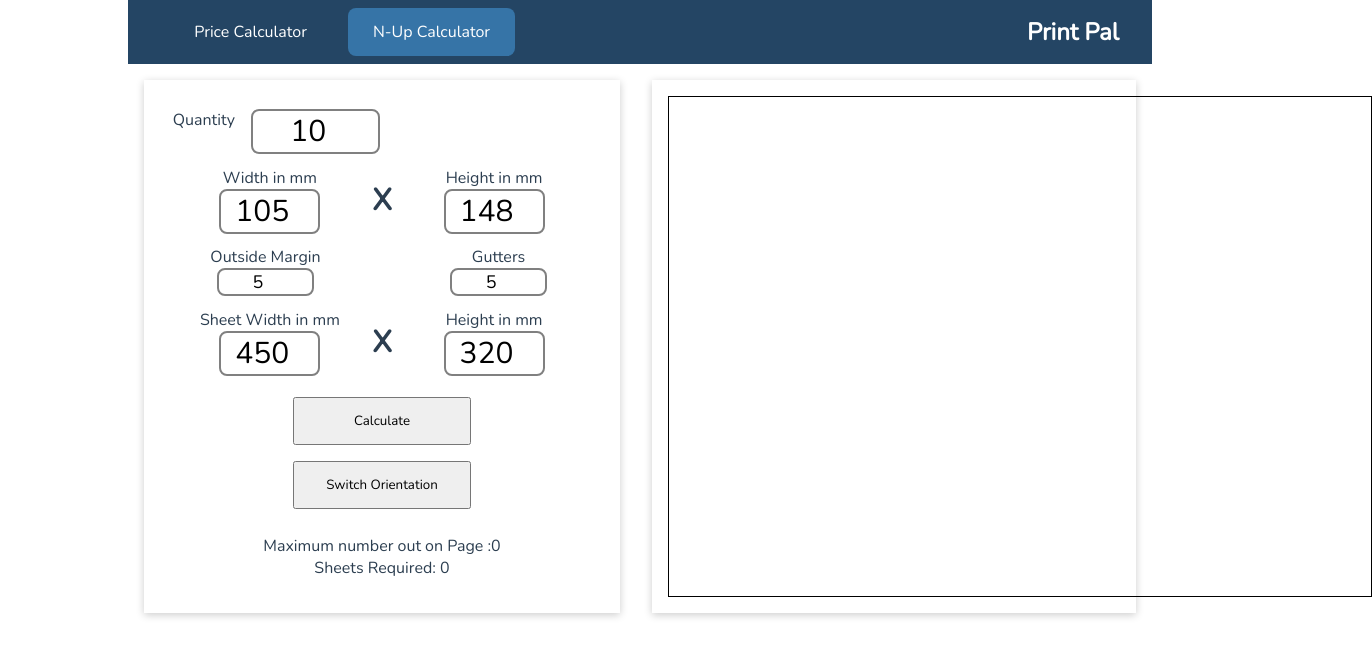
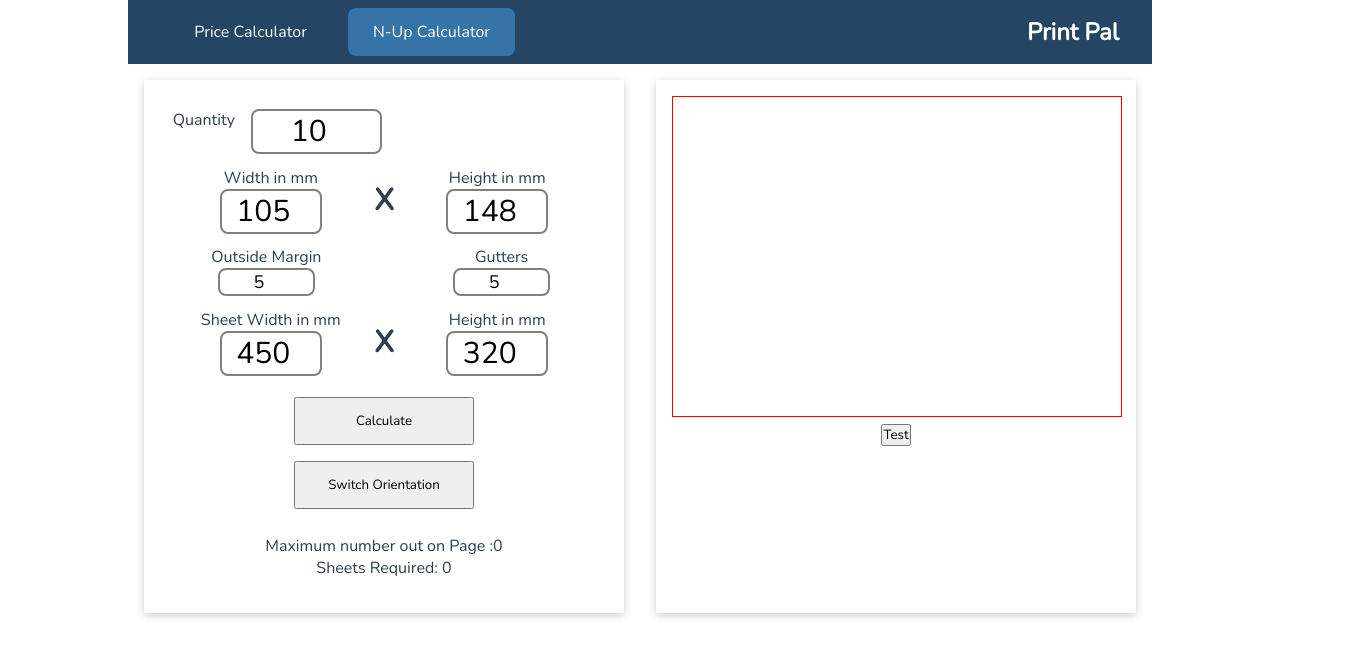
Before and after one commit to jensadria/print-pal, a Vue app: page /nup in a window 1280 px wide. Shown: the top 656 px of the page, 1372 px wide, since content can reach past the window. Built offline with nearby package versions, Linux system fonts and the light colour scheme.

Commit message:
Canvas styling fixes and first imposition functionality

```diff
--- a/src/components/nup/NupCanvas.vue
+++ b/src/components/nup/NupCanvas.vue
@@ -5,6 +5,7 @@
       :width="nUpInput.sheetWidth"
       :height="nUpInput.sheetHeight"
     ></canvas>
+    <p><button type="button" @click="drawRect()">Test</button></p>
   </div>
 </template>
 
@@ -22,25 +23,55 @@ export default {
     nUpResult() {
       return this.$store.getters.loadResults;
     },
-    result() {
-      return this.mostOut ? this.nUpResult.nUp1 : this.nUpResult.nUp2;
-    },
+    // result() {
+    //   return this.mostOut ? this.nUpResult.nUp1 : this.nUpResult.nUp2;
+    // },
   },
   mounted() {
     const c = document.getElementById('nup-canvas');
     const ctx = c.getContext('2d');
     this.vueCanvas = ctx;
   },
+  methods: {
+    drawRect() {
+      let width = this.nUpInput.width;
+      let height = this.nUpInput.height;
+      let startingPointX = this.nUpInput.margins;
+      let startingPointY = this.nUpInput.margins;
+      let margin = this.nUpInput.margins;
+      // let qty = this.nUpInput.qty;
+
+      this.vueCanvas.clearRect(
+        0,
+        0,
+        this.nUpInput.sheetWidth,
+        this.nUpInput.sheetHeight
+      );
+      // this.vueCanvas.beginPath();
+      this.vueCanvas.fillRect(startingPointX, startingPointY, width, height);
+      startingPointX = startingPointX + width + margin;
+      this.vueCanvas.fillRect(startingPointX, startingPointY, width, height);
+      startingPointX = startingPointX + width + margin;
+      this.vueCanvas.fillRect(startingPointX, startingPointY, width, height);
+      startingPointX = startingPointX + width + margin;
+      this.vueCanvas.fillRect(startingPointX, startingPointY, width, height);
+      // this.vueCanvas.stroke();
+    },
+  },
 };
 </script>
 
 <style scoped>
-/* .canvas-container {
+.canvas-container {
   width: 100%;
   height: 100%;
-} */
+  display: block;
+}
 
 #nup-canvas {
-  border: 1px solid black;
+  border: 1px solid red;
+  position: relative;
+  width: 100%;
+  height: auto;
 }
 </style>
```
